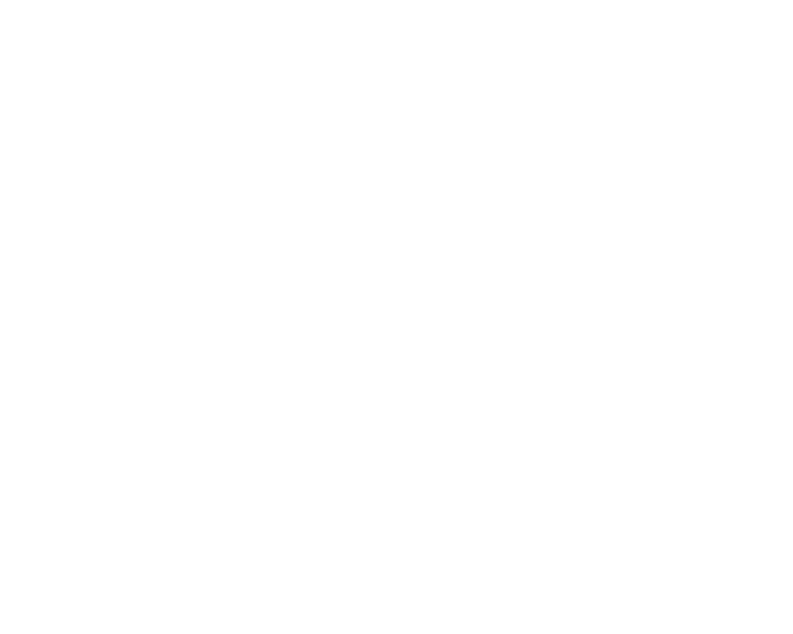
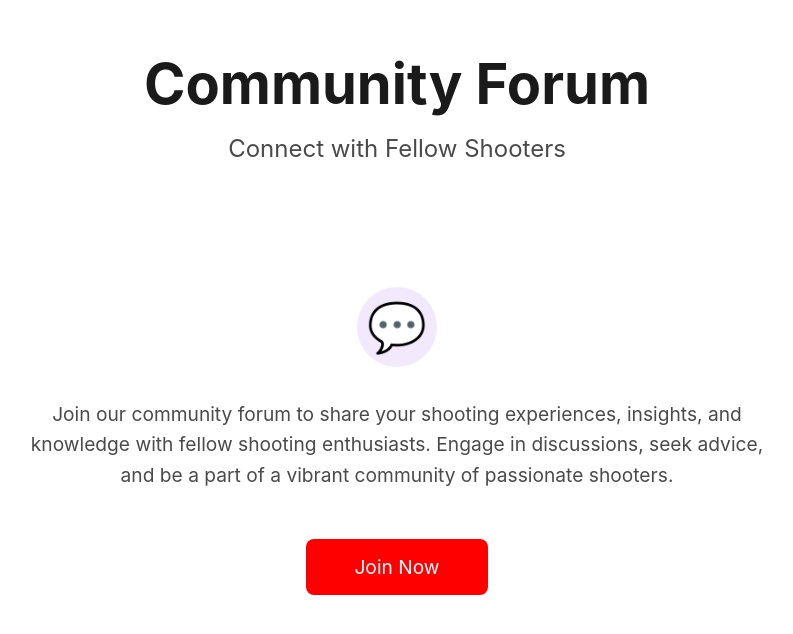
Before and after one commit to 03ayv/Tracshot, an Angular app in the folder Angular-TracShot/: page /features in a window 1280 px wide. Shown: the part 1907-2541 px from the top of the page, without its empty margins (243-1036 px from the left). Before the commit the page ends 1837 px from the top, so only its background shows below. Built offline with nearby package versions, Linux system fonts and the light colour scheme.

Commit message:
add community page

```diff
--- a/Angular-TracShot/src/app/app.component.html
+++ b/Angular-TracShot/src/app/app.component.html
@@ -6,4 +6,7 @@
   <section id="features">
     <app-features></app-features>
   </section>
+  <section id="community">
+    <app-community></app-community>
+  </section>
 </main>
--- a/Angular-TracShot/src/app/app.component.ts
+++ b/Angular-TracShot/src/app/app.component.ts
@@ -3,11 +3,12 @@
 import { HomeComponent } from './home/home.component';
 import { NavbarComponent } from './navbar/navbar.component';
 import { FeaturesComponent } from './features/features.component';
+import { CommunityComponent } from './community/community.component';
 
 @Component({
   selector: 'app-root',
   standalone: true,
-  imports: [RouterOutlet, HomeComponent, NavbarComponent, FeaturesComponent],
+  imports: [RouterOutlet, HomeComponent, NavbarComponent, FeaturesComponent, CommunityComponent],
   templateUrl: './app.component.html',
   styleUrl: './app.component.css'
 })
--- /dev/null
+++ b/Angular-TracShot/src/app/community/community.component.css
@@ -0,0 +1,83 @@
+.community-section {
+  padding: 120px 5% 80px;
+  background-color: white;
+  min-height: 100vh;
+}
+
+.community-header {
+  text-align: center;
+  margin-bottom: 60px;
+}
+
+.community-header h1 {
+  font-size: clamp(2rem, 5vw, 3.5rem);
+  font-weight: 700;
+  color: #1a1a1a;
+  margin-bottom: 1rem;
+}
+
+.subtitle {
+  font-size: clamp(1.2rem, 3vw, 1.5rem);
+  color: #4a4a4a;
+  max-width: 600px;
+  margin: 0 auto;
+}
+
+.community-content {
+  display: flex;
+  justify-content: center;
+  align-items: center;
+  padding: 2rem 0;
+}
+
+.content-wrapper {
+  max-width: 800px;
+  text-align: center;
+  padding: 2rem;
+}
+
+.chat-icon {
+  font-size: 3rem;
+  margin-bottom: 2rem;
+  background-color: rgba(138, 43, 226, 0.1);
+  width: 80px;
+  height: 80px;
+  display: flex;
+  align-items: center;
+  justify-content: center;
+  border-radius: 50%;
+  margin: 0 auto 2rem;
+}
+
+.description {
+  font-size: clamp(1rem, 3vw, 1.2rem);
+  line-height: 1.6;
+  color: #4a4a4a;
+  margin-bottom: 3rem;
+}
+
+.join-button {
+  background-color: #ff0000;
+  color: white;
+  border: none;
+  padding: 1rem 3rem;
+  border-radius: 8px;
+  font-size: 1.2rem;
+  cursor: pointer;
+  transition: transform 0.2s ease, background-color 0.2s ease;
+}
+
+.join-button:hover {
+  background-color: #e60000;
+  transform: translateY(-2px);
+}
+
+@media (max-width: 768px) {
+  .community-section {
+    padding: 100px 1rem 60px;
+  }
+
+  .content-wrapper {
+    padding: 1rem;
+  }
+}
--- /dev/null
+++ b/Angular-TracShot/src/app/community/community.component.html
@@ -0,0 +1,16 @@
+<section class="community-section">
+  <div class="community-header">
+    <h1>Community Forum</h1>
+    <p class="subtitle">Connect with Fellow Shooters</p>
+  </div>
+
+  <div class="community-content">
+    <div class="content-wrapper">
+      <div class="chat-icon">💬</div>
+      <p class="description">
+        Join our community forum to share your shooting experiences, insights, and knowledge with fellow shooting enthusiasts. Engage in discussions, seek advice, and be a part of a vibrant community of passionate shooters.
+      </p>
+      <button class="join-button">Join Now</button>
+    </div>
+  </div>
+</section>
```
Also changed, not shown: Angular-TracShot/src/app/community/community.component.ts (added, +13 -0 lines), 1 other file (tests, documents, lock files or other folders).
